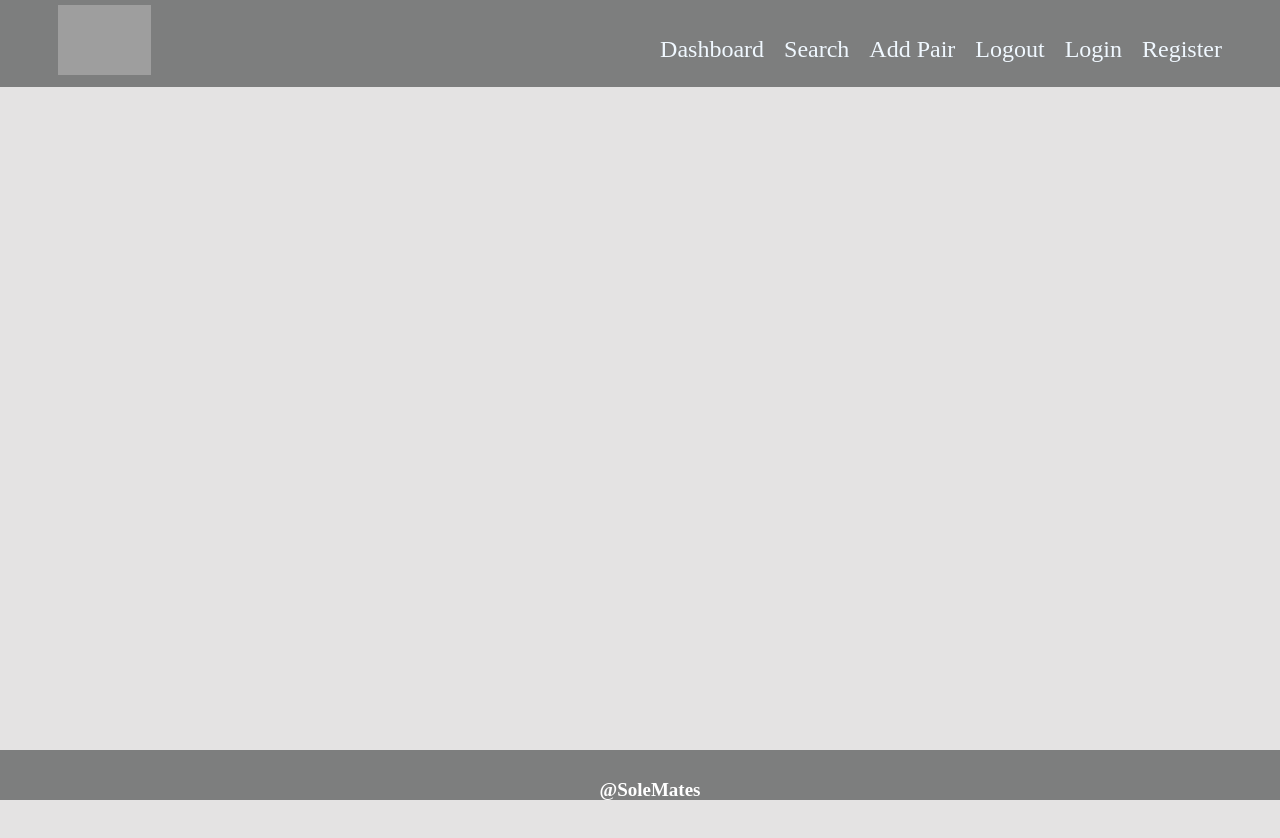
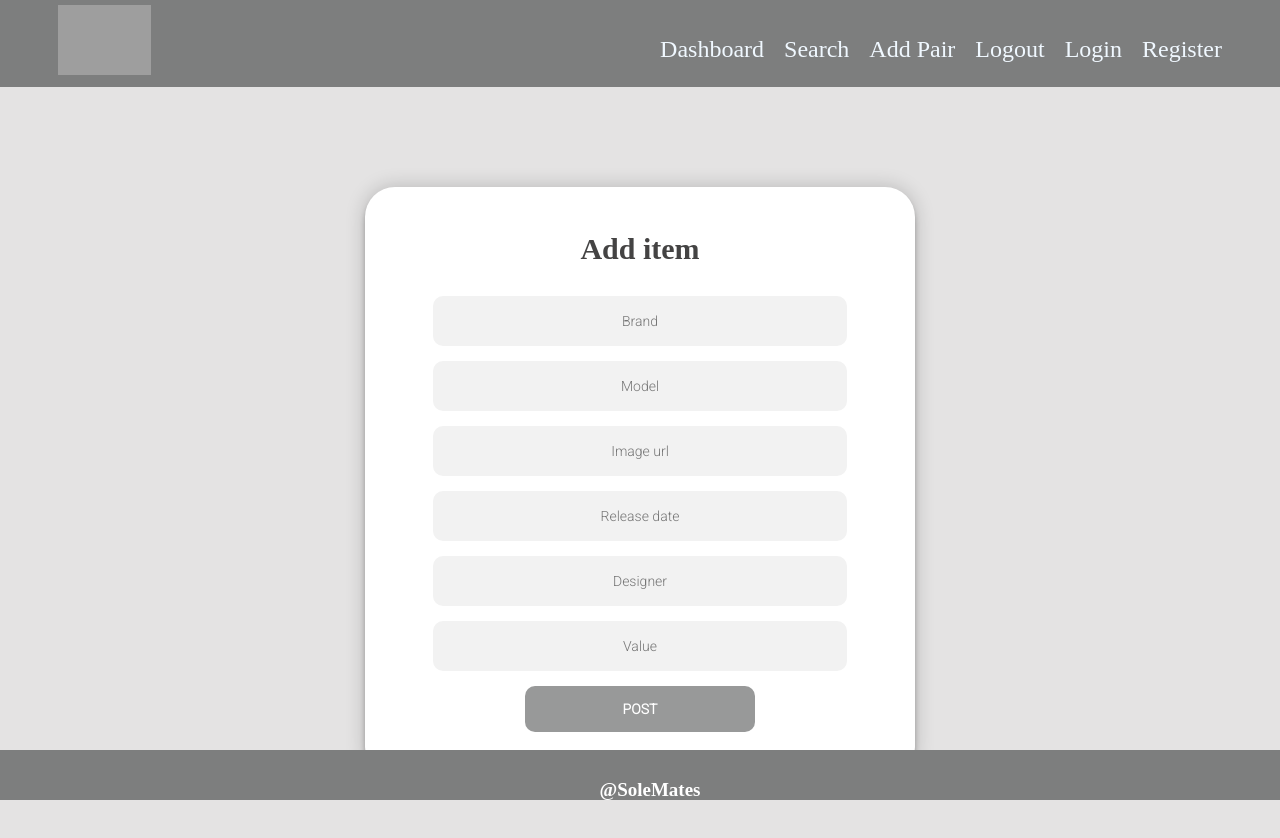
Before and after one commit to MHM056/sole-mates-ReactJS, a React (Vite) app in the folder client/: page /pairs/create in a window 1280 px wide. Shown: the top 838 px of the page. Before the commit the page ends 800 px from the top, so only its background shows below. Built offline with nearby package versions, Linux system fonts and the light colour scheme; grey boxes are pictures that could not be loaded.

Commit message:
Create CreatePair component

```diff
--- a/client/src/App.jsx
+++ b/client/src/App.jsx
@@ -5,6 +5,7 @@ import { Footer } from "./components/footer/Footer";
 import { Home } from "./components/home/Home";
 import { Register } from "./components/register/Register";
 import { Login } from "./components/login/Login";
+import { CreatePair } from "./components/create-pair/CreatePair";
 
 function App() {
   return (
@@ -16,6 +17,7 @@ function App() {
           <Route path="/" element={<Home />} />
           <Route path="/register" element={<Register />} />
           <Route path="/login" element={<Login />} />
+          <Route path="/pairs/create" element={<CreatePair />} />
         </Routes>
 
       </div>
--- /dev/null
+++ b/client/src/components/create-pair/CreatePair.jsx
@@ -0,0 +1,19 @@
+export const CreatePair = () => {
+    return (
+        <section id="create">
+            <div className="form">
+                <h2>Add item</h2>
+                <form className="create-form">
+                    <input type="text" name="brand" id="shoe-brand" placeholder="Brand" />
+                    <input type="text" name="model" id="shoe-model" placeholder="Model" />
+                    <input type="text" name="imageUrl" id="shoe-img" placeholder="Image url" />
+                    <input type="text" name="release" id="shoe-release" placeholder="Release date" />
+                    <input type="text" name="designer" id="shoe-designer" placeholder="Designer" />
+                    <input type="text" name="value" id="shoe-value" placeholder="Value" />
+
+                    <button type="submit">post</button>
+                </form>
+            </div>
+        </section>
+    );
+};
```
Also changed, not shown: 1 other file (tests, documents, lock files or other folders).
